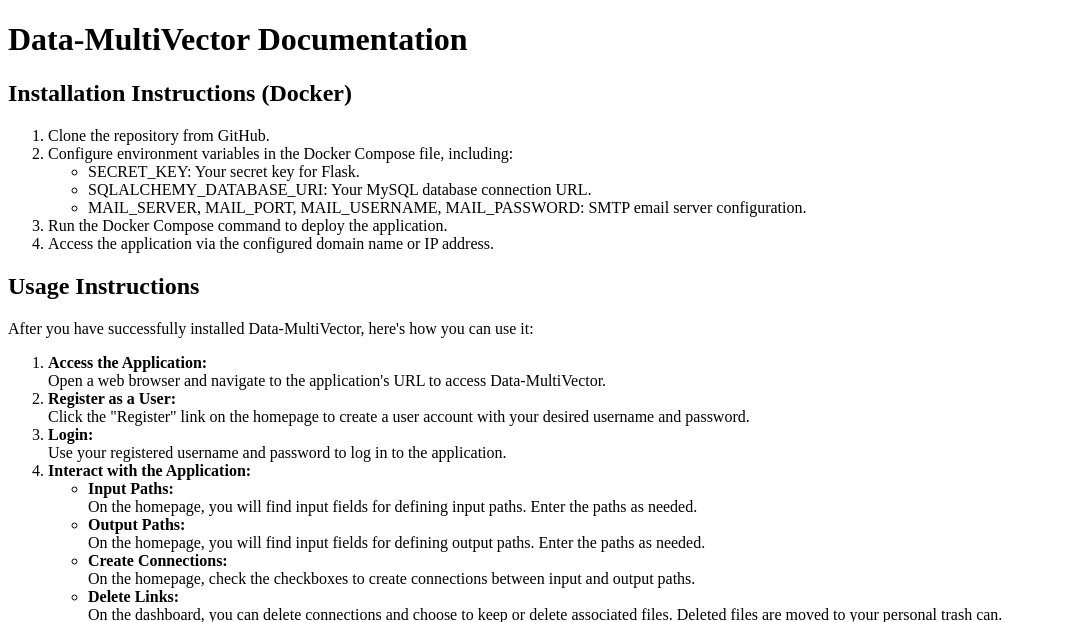
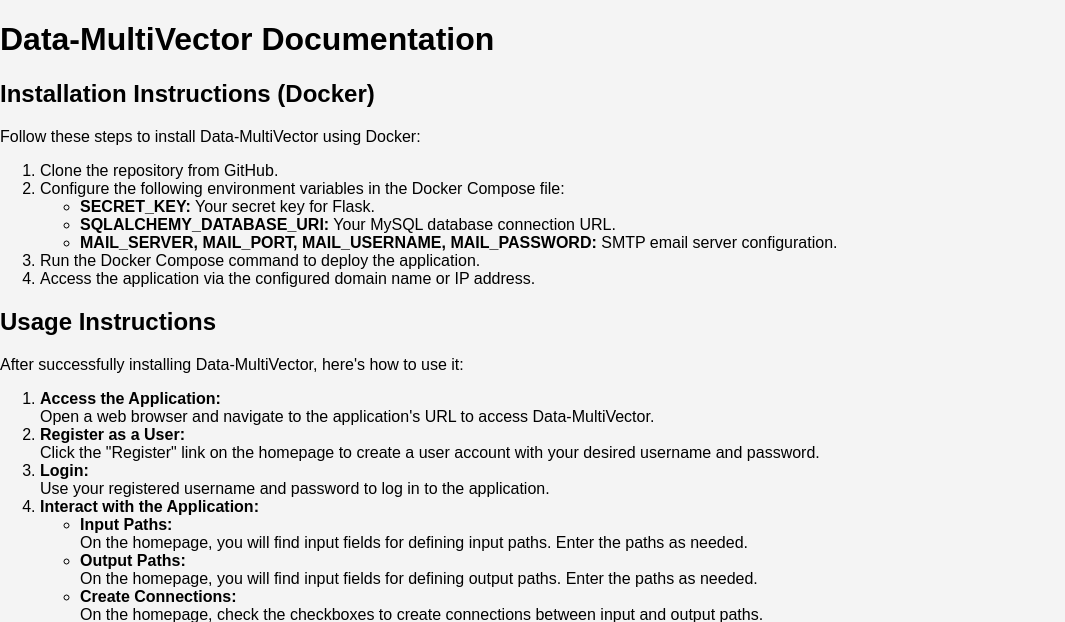
Before and after one commit to curtalfrey/Data-MultiVector, a Flask app: template templates/documentation.html in a window 1280 px wide. Shown: the top 622 px of the page, without its empty margins (0-1065 px from the left). Run offline with Flask 3, Linux system fonts and the light colour scheme; the template is opened without the code that fills it, so the values that code supplies are empty.

Commit message:
Update documentation.html

```diff
--- a/templates/documentation.html
+++ b/templates/documentation.html
@@ -4,25 +4,28 @@
 <html>
 <head>
     <title>Data-MultiVector - Documentation</title>
+    <link rel="stylesheet" href="{{ url_for('static', filename='styles.css') }}">
 </head>
 <body>
     <h1>Data-MultiVector Documentation</h1>
 
     <h2>Installation Instructions (Docker)</h2>
+    <p>Follow these steps to install Data-MultiVector using Docker:</p>
     <ol>
         <li>Clone the repository from GitHub.</li>
-        <li>Configure environment variables in the Docker Compose file, including:</li>
-        <ul>
-            <li>SECRET_KEY: Your secret key for Flask.</li>
-            <li>SQLALCHEMY_DATABASE_URI: Your MySQL database connection URL.</li>
-            <li>MAIL_SERVER, MAIL_PORT, MAIL_USERNAME, MAIL_PASSWORD: SMTP email server configuration.</li>
-        </ul>
+        <li>Configure the following environment variables in the Docker Compose file:
+            <ul>
+                <li><strong>SECRET_KEY:</strong> Your secret key for Flask.</li>
+                <li><strong>SQLALCHEMY_DATABASE_URI:</strong> Your MySQL database connection URL.</li>
+                <li><strong>MAIL_SERVER, MAIL_PORT, MAIL_USERNAME, MAIL_PASSWORD:</strong> SMTP email server configuration.</li>
+            </ul>
+        </li>
         <li>Run the Docker Compose command to deploy the application.</li>
         <li>Access the application via the configured domain name or IP address.</li>
     </ol>
 
     <h2>Usage Instructions</h2>
-    <p>After you have successfully installed Data-MultiVector, here's how you can use it:</p>
+    <p>After successfully installing Data-MultiVector, here's how to use it:</p>
     <ol>
         <li><strong>Access the Application:</strong><br>
             Open a web browser and navigate to the application's URL to access Data-MultiVector.
```
